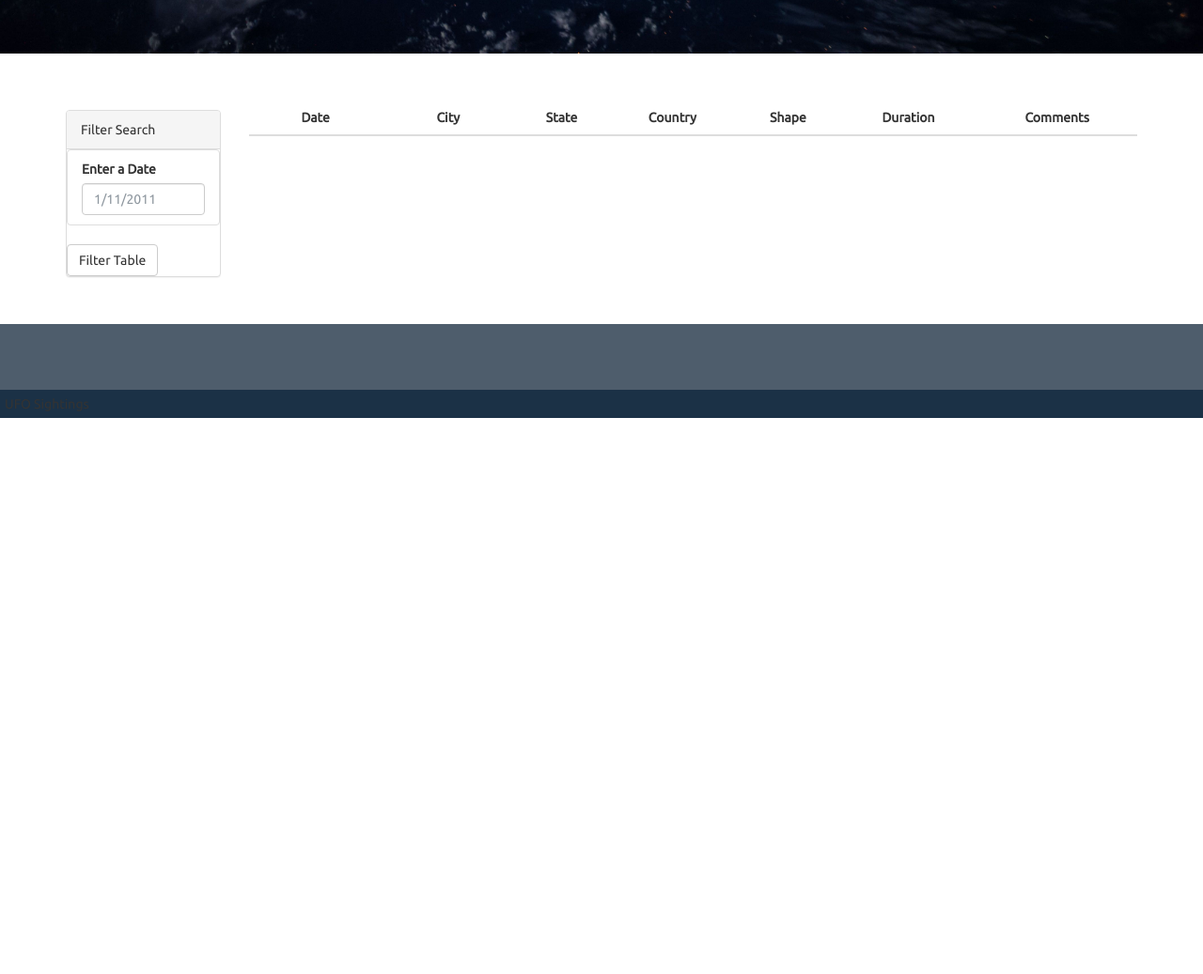
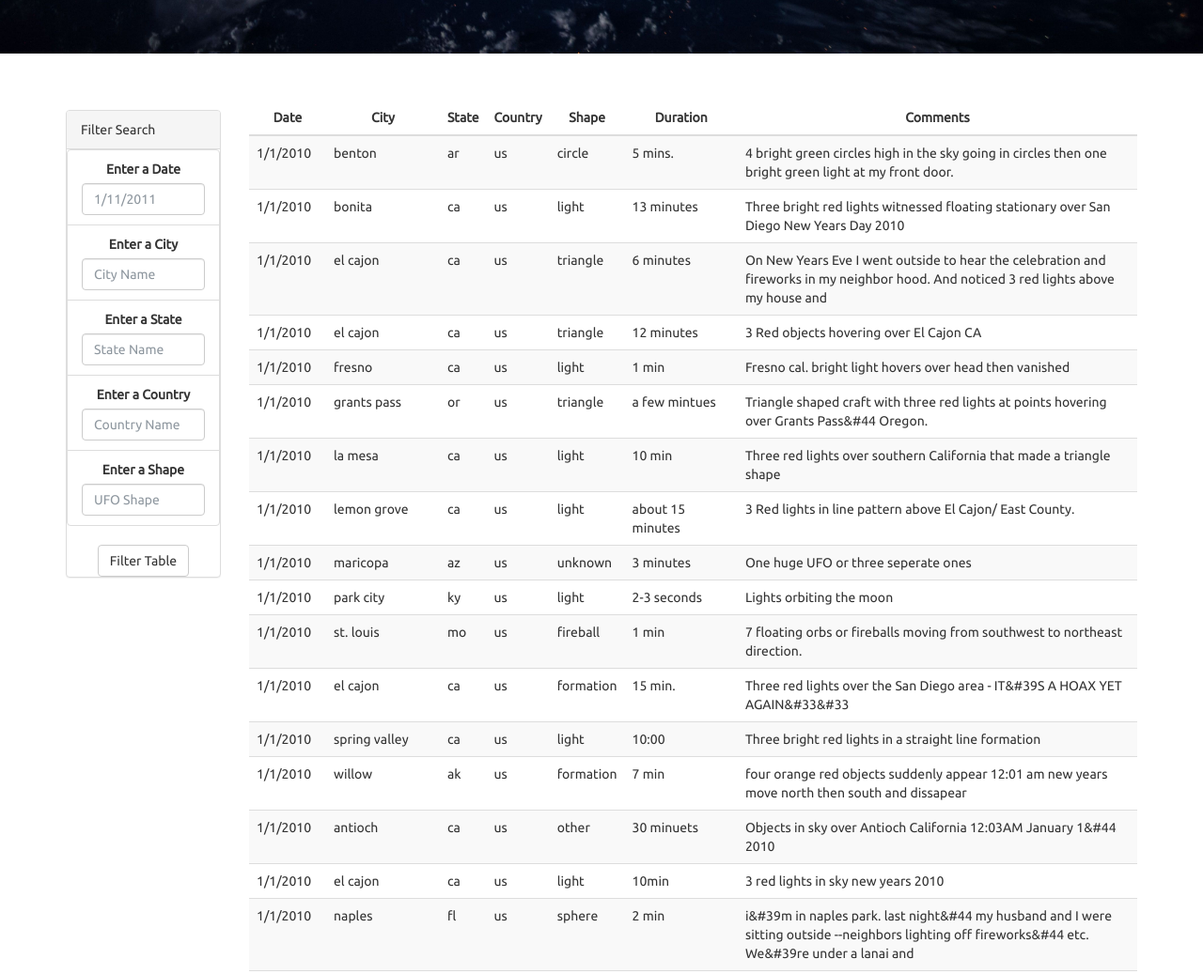
Before and after one commit to herge008/javascript-challenge, a plain HTML site: page UFO-level-1/index.html in a window 1280 px wide. Shown: the part 555-1592 px from the top of the page at 94% size. Before the commit the page ends 1000 px from the top, so only its background shows below. Drawn offline with nearby package versions, Linux system fonts and the light colour scheme.

Commit message:
functioning code.  additional formatting needed

```diff
--- a/UFO-level-1/index.html
+++ b/UFO-level-1/index.html
@@ -32,16 +32,32 @@
             <div class="panel panel-default">
               <div class="panel-heading">Filter Search</div>
               <div class="panel-body">
-                <form>
+                <form align="center" id="ufoFilterParams">
                   <div class="form-group">
                     <ul class="list-group" id="filters">
                       <li class="filter list-group-item">
-                        <label for="date">Enter a Date</label>
+                        <label for="datetime">Enter a Date</label>
                         <input class="form-control" id="datetime" type="text" placeholder="1/11/2011">
+                      </li>
+                      <li class="filter list-group-item">
+                        <label for="city">Enter a City</label>
+                        <input class="form-control" id="city" type="text" placeholder="City Name">
+                      </li>
+                      <li class="filter list-group-item">
+                        <label for="state">Enter a State</label>
+                        <input class="form-control" id="state" type="text" placeholder="State Name">
+                      </li>
+                      <li class="filter list-group-item">
+                        <label for="country">Enter a Country</label>
+                        <input class="form-control" id="country" type="text" placeholder="Country Name">
+                      </li>
+                      <li class="filter list-group-item">
+                        <label for="shape">Enter a Shape</label>
+                        <input class="form-control" id="shape" type="text" placeholder="UFO Shape">
                       </li>
                     </ul>
                   </div>
-                  <button id="filter-btn" type="button" class="btn btn-default">Filter Table</button>
+                  <button id="filter-btn" type="submit" class="btn btn-default">Filter Table</button>
                 </form>
               </div>
             </div>
--- a/UFO-level-1/static/js/app.js
+++ b/UFO-level-1/static/js/app.js
@@ -1,4 +1,56 @@
 // from data.js
 var tableData = data;
+var filterObjects = {
+    datetime: "",
+    city: "",
+    state: "",
+    country: "",
+    shape: ""
+  };
+var filterData = data;
+
+// tbody is in html code
+var tbody = d3.select("tbody")
+
+// reference input field
+var input = document.getElementById("ufoFilterParams");
 
 // YOUR CODE HERE!
+
+function executeFilter(ufoRecord) {
+  return (
+    (filterObjects["datetime"] == ufoRecord.datetime || filterObjects["datetime"] == "") &&
+    (filterObjects["city"] == ufoRecord.city || filterObjects["city"] == "") &&
+    (filterObjects["state"] == ufoRecord.state || filterObjects["state"] == "") &&
+    (filterObjects["country"] == ufoRecord.country || filterObjects["country"] == "") &&
+    (filterObjects["shape"] == ufoRecord.shape || filterObjects["shape"] == "")
+  );
+}
+
+function filterResult() {
+  tbody.html("");
+  filterData.forEach(ufoSighting => {
+    var row = tbody.append("tr");
+    Object.entries(ufoSighting).forEach(function([key, value]) {
+      var cell = row.append("td");
+      cell.text(value);
+    });
+  });
+};
+
+d3.select("#filter-btn").on("click", () => {
+  filterObjects["datetime"] = d3.select("#datetime").node().value;
+  filterObjects["city"] = d3.select("#city").node().value;
+  filterObjects["state"] = d3.select("#state").node().value;
+  filterObjects["country"] = d3.select("#country").node().value;
+  filterObjects["shape"] = d3.select("#shape").node().value;
+  filterData = tableData.filter(executeFilter);
+  filterResult();
+});
+
+input.addEventListener("submit", function(event) {
+  event.preventDefault();
+  document.getElementById("filter-btn").click();
+});
+
+filterResult();
```
Also changed, not shown: UFO-level-2/index.html (+19 -3 lines), UFO-level-2/static/js/app.js (+52 -0 lines).
